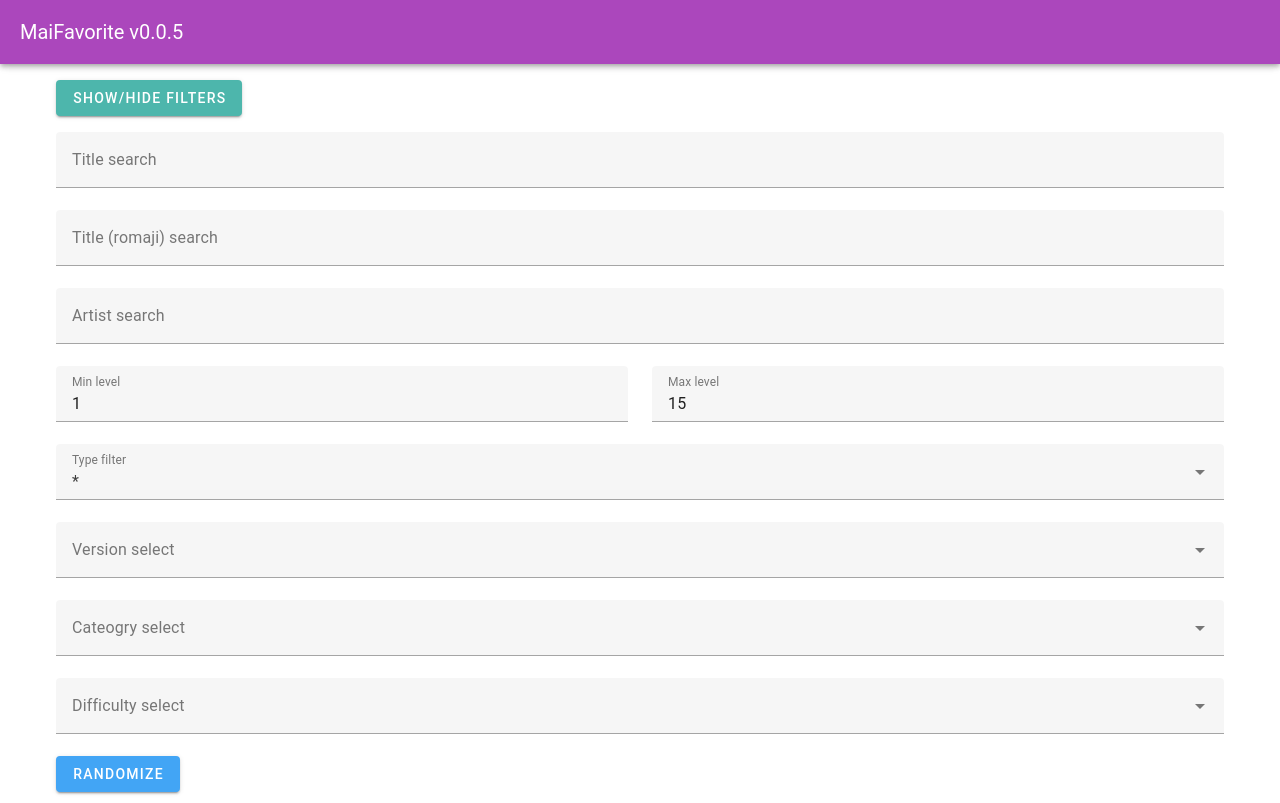
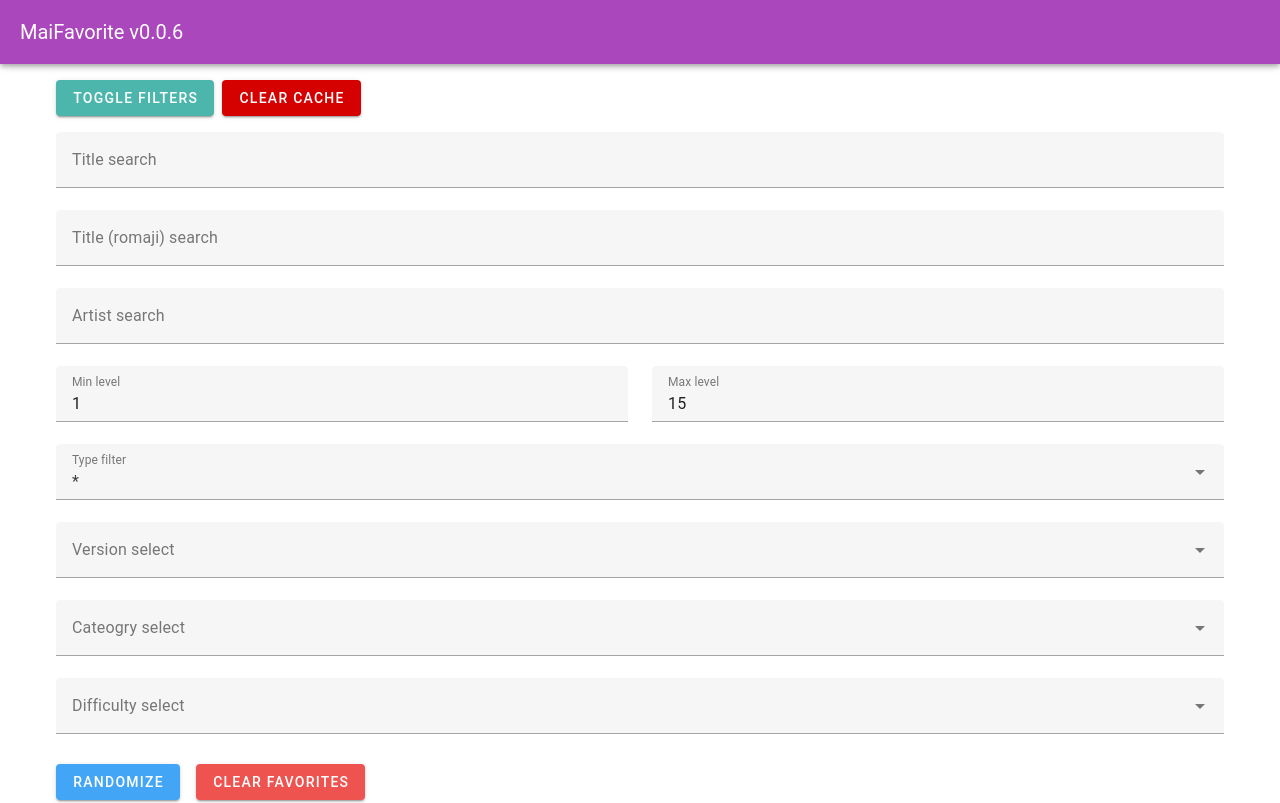
Before and after one commit to sebastianaldi17/maifavorite, a Vue app in the folder supabase-frontend/: page / in a window 1280 px wide. Shown: the top 803 px of the page. Built offline with nearby package versions, Linux system fonts and the light colour scheme; no server answers.

Commit message:
Add caching mechanism to supabase-frontend Changes: - Cache song data to localStorage - Add clear cache button

```diff
--- a/supabase-frontend/src/App.vue
+++ b/supabase-frontend/src/App.vue
@@ -1,7 +1,7 @@
 <template>
   <v-app id="inspire">
     <v-app-bar app color="purple-lighten-1">
-      <v-toolbar-title>MaiFavorite v0.0.5 </v-toolbar-title>
+      <v-toolbar-title>MaiFavorite v0.0.6 </v-toolbar-title>
     </v-app-bar>
 
     <v-main>
--- a/supabase-frontend/src/components/ChartGallery.vue
+++ b/supabase-frontend/src/components/ChartGallery.vue
@@ -14,8 +14,9 @@
                 </v-btn>
             </template>
         </v-snackbar>
-        <v-btn color="teal-lighten-2" class="mb-4" @click="() => { toggleFilters = !toggleFilters }">Show/hide
+        <v-btn color="teal-lighten-2" class="mb-4 mr-2" @click="() => { toggleFilters = !toggleFilters }">Toggle
             filters</v-btn>
+        <v-btn color="red-accent-4" class="mb-4 mr-2" @click="clearCache">Clear cache</v-btn>
         <v-row v-if="toggleFilters">
             <v-col>
                 <v-text-field label="Title search" v-model="titleFilter" />
@@ -36,7 +37,8 @@
                 <v-select label="Cateogry select" :items="categories" v-model="categoriesFilter" chips multiple clearable />
                 <v-select label="Difficulty select" :items="difficulties" v-model="difficultiesFilter" chips multiple
                     clearable />
-                <v-btn color="blue-lighten-1" @click="getRandomChart">Randomize</v-btn>
+                <v-btn color="blue-lighten-1" @click="getRandomChart" class="mr-2">Randomize</v-btn>
+                <v-btn color="red-lighten-1" @click="deleteFavorites" class="ma-2">Clear Favorites</v-btn>
                 <v-col cols="6">
                     <v-switch v-model="toggleFavorite" label="Favorites only?" color="red"></v-switch>
                 </v-col>
@@ -136,10 +138,24 @@ export default {
             this.showModal = false
         },
 
+        clearCache() {
+            if(confirm("Are you sure you want to clear cached chart data?"))  {
+                localStorage.removeItem("cache")
+                window.location.reload()
+            }
+        },
+
         deleteFavorite(chartID) {
             this.favorites = this.favorites.filter((id) => { return id !== chartID })
             localStorage.setItem("favorites", JSON.stringify(this.favorites))
             this.showModal = false
+        },
+
+        deleteFavorites() {
+            if (confirm("Are you sure you want to remove all favorites?")) {
+                window.location.reload()
+                localStorage.setItem("favorites", JSON.stringify([]))
+            }
         },
 
         getFilteredCharts() {
@@ -210,24 +226,13 @@ export default {
             this.modalData = randomChart
             this.showModal = true
         },
-    },
 
-    mounted() {
-        let localFav = JSON.parse(localStorage.getItem("favorites"))
-        if (localFav === null) {
-            localFav = []
-        }
-
-        this.favorites = localFav
-
+        unpackData(data) {
             let versionSet = new Set()
             let categorySet = new Set()
-        axios
-            .get('https://lmqidayjwoayyhhejbtz.functions.supabase.co/get-songs')
-            .then((resp) => {
             let fetchedCharts = []
-                for (let i = 0; i < resp.data.length; i += 1) {
-                    let song = resp.data[i]
+            for (let i = 0; i < data.length; i += 1) {
+                let song = data[i]
                 versionSet.add(song.version)
                 categorySet.add(song.category)
                 for (let j = 0; j < song.diff.length; j += 1) {
@@ -252,13 +257,37 @@ export default {
             this.versions = [...versionSet]
             this.charts.reverse()
             this.loading = false
+        }
+    },
+
+    mounted() {
+        let localFav = JSON.parse(localStorage.getItem("favorites"))
+        if (localFav === null) {
+            localFav = []
+        }
+        this.favorites = localFav
+
+        let cache = localStorage.getItem("cache")
+        if (cache === null) {
+            axios
+                .get('https://lmqidayjwoayyhhejbtz.functions.supabase.co/get-songs')
+                .then((resp) => {
+                    localStorage.setItem("cache", JSON.stringify(resp.data))
+                    this.unpackData(resp.data)
                 })
                 .catch((err) => {
-                console.error(err.message)
+                    console.error(err)
                     this.snackbar = true
                     this.snackbarText = err.message
                     this.loading = false
                 })
+        } else {
+            cache = JSON.parse(cache)
+            this.unpackData(cache)
+            this.snackbarText = "Loaded data from cache"
+            this.snackbar = true
+        }
+
     },
 }
 </script>
```
Lines whose indentation alone changed are shown as unchanged.
